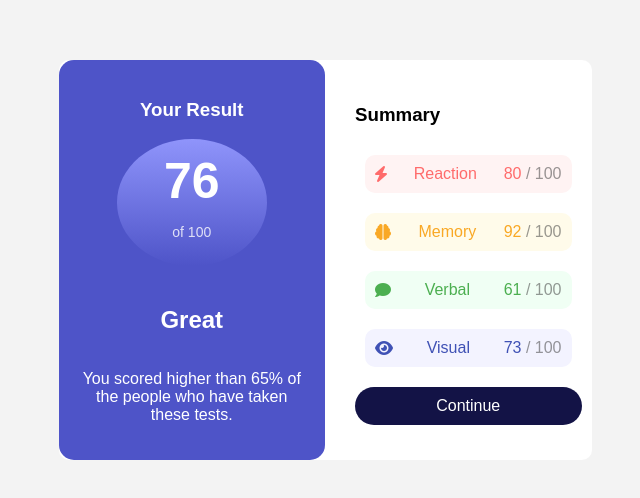
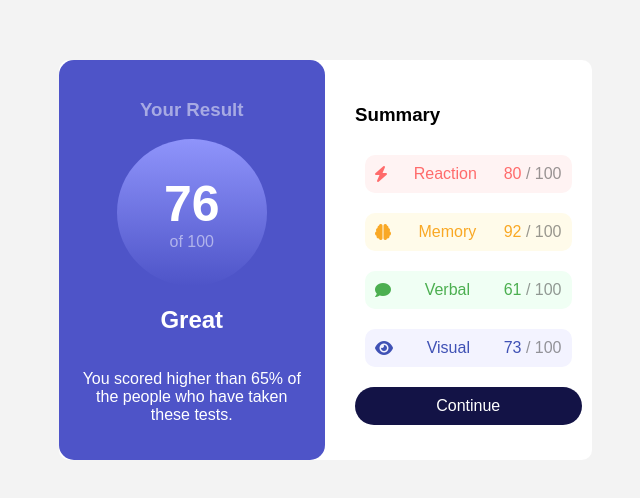
Before and after one commit to sanjanats7/Day2_CSS_Assignment, a plain HTML site: page index.html in a window 1280 px wide. Shown: the part 140-638 px from the top of the page, without its empty margins (315-955 px from the left). Drawn offline with Linux system fonts and the light colour scheme.

Commit message:
Margin removed from gradient_circle and opacity added to text

```diff
--- a/index.html
+++ b/index.html
@@ -20,7 +20,7 @@
         </header>
         <div class="gradient_circle">
           <h1>76</h1>
-          <p>of 100</p>
+          <span class="of_hundred">of 100</span>
         </div>
         <h2>Great</h2>
         <p class="description">
--- a/styles.css
+++ b/styles.css
@@ -1,5 +1,5 @@
 body {
-  font-family: Arial, sans-serif;
+  font-family: Arial, Helvetica, sans-serif;
   background-color: #f3f3f3;
   display: flex;
   justify-content: center;
@@ -31,17 +31,22 @@ body {
   max-height: 360px;
   margin-right: 20px;
 }
+.result header {
+  opacity: 0.5;
+}
+.of_hundred {
+  opacity: 0.5;
+}
 .gradient_circle {
   background: linear-gradient(to top, #4e54c8, #8f94fb);
   color: white;
   border-radius: 50%;
   width: 150px;
-  height: 150px;
+  height: 250px;
   display: flex;
   flex-direction: column;
   justify-content: center;
   align-items: center;
-  margin-bottom: 20px;
 }
 .gradient_circle h1 {
   font-size: 50px;
```
